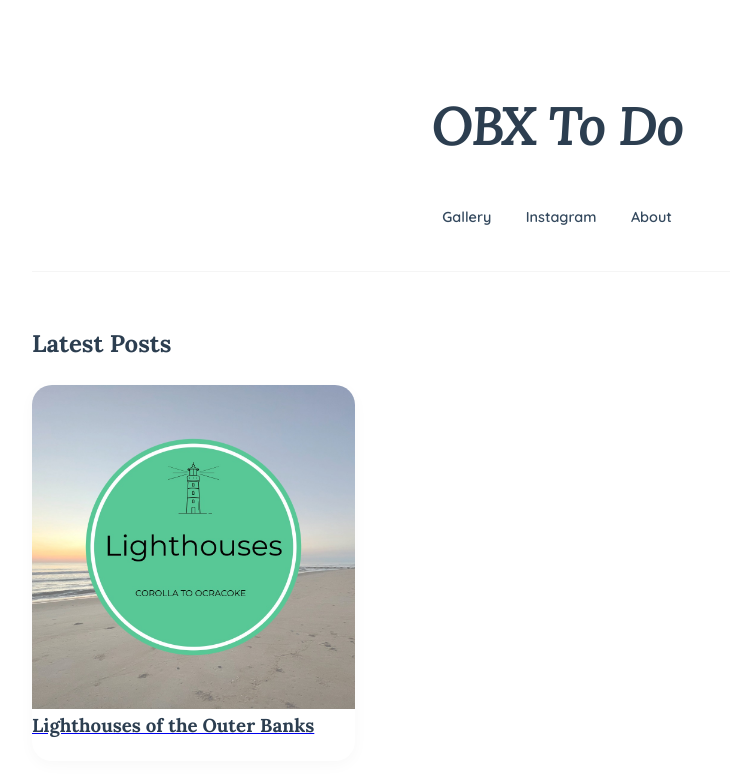
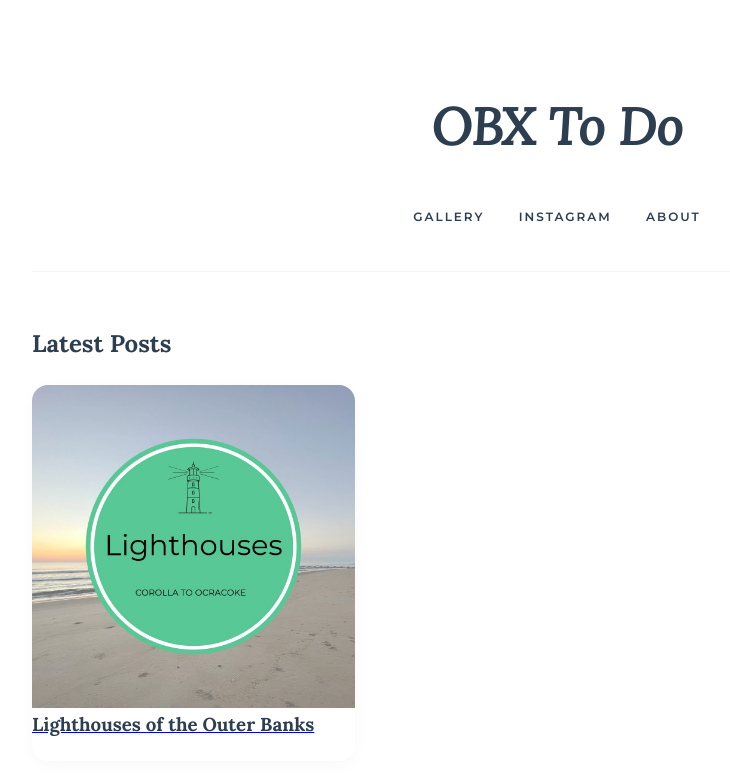
Before and after one commit to obxtodo/obxtodo.com, a Jekyll site: the page built from index.html, in a window 1280 px wide. Shown: the top 776 px of the page, without its empty margins (83-813 px from the left). Built offline with Jekyll 4.4.1, drawn with Linux system fonts in a browser that asks for light colours.

Commit message:
Update default.html
Signed-off-by: obxtodo <obxtodo@gmail.com>

```diff
--- a/_layouts/default.html
+++ b/_layouts/default.html
@@ -7,14 +7,14 @@
 
   <link rel="preconnect" href="https://fonts.googleapis.com">
   <link rel="preconnect" href="https://fonts.gstatic.com" crossorigin>
-  <link href="https://fonts.googleapis.com/css2?family=Lora:ital,wght@0,700;1,400&family=Quicksand:wght@400;500;600&display=swap" rel="stylesheet">
+  <link href="https://fonts.googleapis.com/css2?family=Lora:ital,wght@0,700;1,400&family=Montserrat:wght@400;500;600&display=swap" rel="stylesheet">
 
   <style>
     /* 1. MASTER THEME RESET */
     html, body {
       background-color: #ffffff !important;
       color: #5a5a5a !important;
-      font-family: 'Quicksand', sans-serif !important;
+      font-family: 'Montserrat', sans-serif !important;
       margin: 0;
       padding: 0;
       line-height: 1.8;
@@ -65,31 +65,31 @@
     header h1 a:hover { opacity: 0.7; }
 
     header p {
-      font-family: 'Quicksand', sans-serif !important;
+      font-family: 'Montserrat', sans-serif !important;
       font-weight: 500;
-      letter-spacing: 2px;
-      font-size: 0.9rem !important;
-      color: #7f8c8d !important;
-      margin-top: 10px !important;
       text-transform: uppercase;
+      letter-spacing: 5px; /* Restored wide spacing */
+      font-size: 0.8rem !important;
+      color: #95a5a6 !important;
+      margin-top: 15px !important;
     }
 
-    /* 4. NAVIGATION */
+    /* 4. NAVIGATION (Restored Montserrat Style) */
     nav { margin-top: 30px; }
     nav a {
-      font-family: 'Quicksand', sans-serif !important;
-      font-size: 0.9rem !important;
+      font-family: 'Montserrat', sans-serif !important;
+      font-size: 0.75rem !important;
+      letter-spacing: 2px;
       font-weight: 600;
       margin: 0 15px;
-      color: #34495e !important;
+      color: #2c3e50 !important;
       text-decoration: none !important;
-      transition: all 0.2s;
+      text-transform: uppercase;
+      transition: color 0.2s;
     }
 
     nav a:hover {
       color: #3498db !important;
-      border-bottom: 2px solid #3498db;
-      padding-bottom: 5px;
     }
 
     /* 5. SPLIDE CUSTOMIZATION */
@@ -128,7 +128,7 @@
     }
     .gallery-item {
       border: none !important;
-      border-radius: 20px;
+      border-radius: 16px;
       overflow: hidden;
       transition: all 0.4s ease;
       box-shadow: 0 4px 15px rgba(0,0,0,0.03);
```
Also changed, not shown: other parts of _layouts/default.html (+1 -1 lines).
